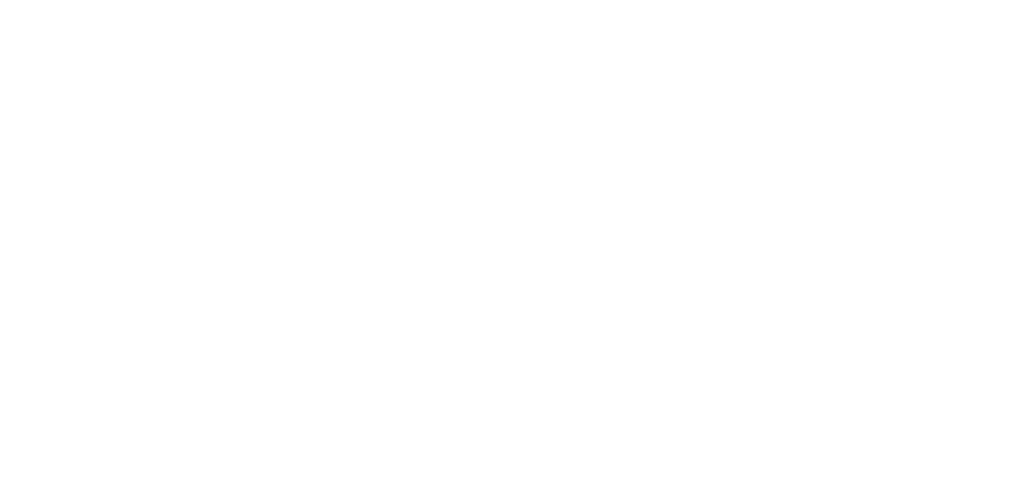
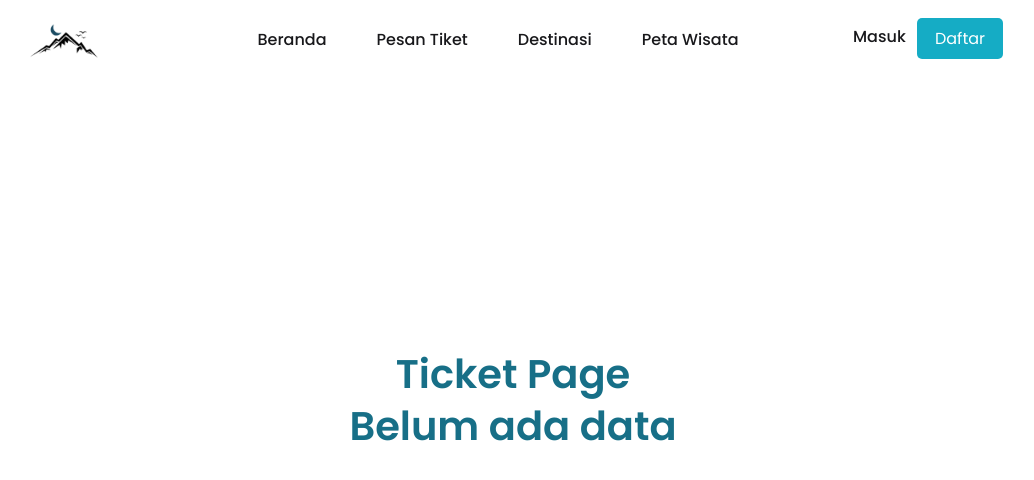
Before and after one commit to RoyhanRPL2/NorthExpo-project, a Vue app: page /tiket in a window 1280 px wide. Before the commit this address had no page. Shown: the top 480 px of the page, without its empty margins (127-1161 px from the left). Built offline with nearby package versions, Linux system fonts and the light colour scheme.

Commit message:
add: [MW] add order ticket page

```diff
--- a/src/router/index.js
+++ b/src/router/index.js
@@ -15,6 +15,11 @@
     path: '/register',
     name: 'register',
     component: () => import('../views/RegisterView.vue')
+  },
+  {
+    path: '/tiket',
+    name: 'tiket',
+    component: () => import('../views/TicketView.vue')
   },
   {
     path: '/destinasi',
--- /dev/null
+++ b/src/views/TicketView.vue
@@ -0,0 +1,26 @@
+<script setup>
+import HeaderComponent from '../components/HeaderComponent.vue'
+</script>
+<template>
+    <HeaderComponent />
+    <div class="container">
+        <h1>Ticket Page <br>Belum ada data</h1>
+    </div>
+</template>
+<style scoped>
+.container {
+    width: 100%;
+    height: 100vh;
+    display: flex;
+    justify-content: center;
+    align-items: center;
+}
+
+.container h1 {
+    font-size: 40px;
+    font-weight: 600;
+    text-align: center;
+    color: var(--color-primary-700);
+    line-height: 1.3;
+}
+</style>
```
